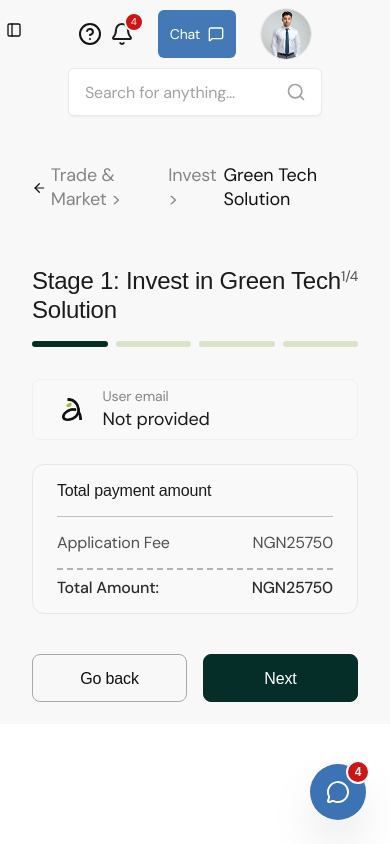
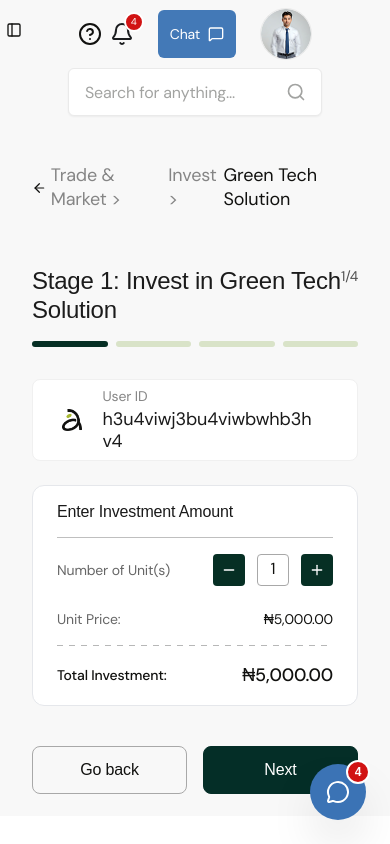
Before and after one commit to BloydIntel/antital-ui, a Next.js app: page /marketplace/invest in a window 390 px wide. Built offline with nearby package versions, Linux system fonts and the light colour scheme; no server answers; a web font is replaced by a local one.

Commit message:
Second commit

```diff
--- /dev/null
+++ b/src/app/(dashboard)/marketplace/invest/InvestmentPaymentSummary.tsx
@@ -0,0 +1,76 @@
+import { TYPOGRAPHY } from "@/constants/styles";
+import Image from "next/image"
+
+interface InvestmentPaymentSummaryProps {
+    unitCount: number;
+    unitPrice: number;
+    userId: string;
+    formattedDate: string;
+    platformFee: number;
+    totalAmount: number
+}
+
+export function InvestmentPaymentSummary({ unitCount, unitPrice, userId, formattedDate, platformFee, totalAmount }: InvestmentPaymentSummaryProps) {
+    return (
+        <div className="space-y-6">
+            {/* User ID Card */}
+            <div className={`grid grid-cols-10 bg-[#FFFFFF] rounded-lg py-2 px-2 lg:py-4 border border-[#F0F0F0]`}>
+                <div className="flex justify-center items-center col-span-2 lg:col-span-1">
+                    <Image src="/icons/antital-single.png" alt="antital icon" width={20} height={20} />
+                </div>
+
+                <div className="col-span-7 flex flex-col">
+                    <span className="text-[14px] text-[#858585] mb-1">User ID</span>
+                    <span className="text-[18px] text-[#1A1A1A] break-all">{userId || "No ID"}</span>
+                </div>
+                <div className="col-span-2 flex justify-center items-center ">
+                    <span className="text-[#1A1A1A] text-sm hidden md:block">{formattedDate}</span>
+                </div>
+            </div>
+
+            {/* Investment Calculator */}
+            <div className="bg-white border border-[#EAEAEA] rounded-xl p-6 space-y-6">
+                <h3 className="text-[16px] font-medium text-[#1A1A1A] border-b border-[#BFBFBF] pb-4">
+                    Enter Investment Amount
+                </h3>
+
+                <div className="space-y-4">
+
+                    <div className="flex justify-between text-[#505050] text-[16px]" style={TYPOGRAPHY.body}>
+                        <p>Units:</p>
+                        <p className="text-[#1B1B1B]">{unitCount}</p>
+                    </div>
+
+                    <div className="flex justify-between text-[#505050] text-[16px]" style={TYPOGRAPHY.body}>
+                        <p>Unit Price:</p>
+                        <p className="text-[#1B1B1B]">₦{unitPrice.toLocaleString()}.00</p>
+                    </div>
+
+                    <div className="flex justify-between text-[#505050] text-[16px]" style={TYPOGRAPHY.body}>
+                        <p>Subtotal:</p>
+                        <p className="text-[#1B1B1B]">₦{(unitCount * unitPrice).toLocaleString()}.00</p>
+                    </div>
+
+                    <div className="flex justify-between text-[#505050] text-[16px]" style={TYPOGRAPHY.body}>
+                        <p>Platform fee (2.5%):</p>
+                        <p className="text-[#1B1B1B]">₦{platformFee.toLocaleString()}.00</p>
+                    </div>
+
+                    <div
+                        className="pt-4 flex justify-between items-center"
+                        style={{
+                            ...TYPOGRAPHY.body,
+                            backgroundImage: `linear-gradient(to right, #1011114D 50%, rgba(255,255,255,0) 0%)`,
+                            backgroundPosition: 'top',
+                            backgroundSize: '12px 1px',
+                            backgroundRepeat: 'repeat-x',
+                        }}
+                    >
+                        <p className="font-medium text-[#2C2C2C]">Total Investment:</p>
+                        <p className="font-medium text-lg text-[#2C2C2C]">₦{totalAmount.toLocaleString()}.00</p>
+                    </div>
+                </div>
+            </div>
+        </div>
+    );
+}
--- a/src/components/onboarding/organisms/fundraiser/payment-application-fee/PaymentApplicationFee.tsx
+++ b/src/components/onboarding/organisms/fundraiser/payment-application-fee/PaymentApplicationFee.tsx
@@ -12,9 +12,14 @@ import { PaymentCardDetails } from "@/components/onboarding/organisms/fundraiser
 import { useOnboardingStore } from "@/store/onboardingStore"
 import { PAYMENT_SUBSTEPS } from "@/constants/paymentStep"
 import { useUserStore } from "@/store/userStore"
+import { InvestmentPaymentSummary } from "@/app/(dashboard)/marketplace/invest/InvestmentPaymentSummary"
 
 const companyDetails = {
     name: "Green Tech Solution"
+}
+
+const investmentDetails = {
+    unitPrice: 5000
 }
 
 export function PaymentApplicationFee() {
@@ -23,6 +28,8 @@ export function PaymentApplicationFee() {
     const { formData, updateFormData } = useOnboardingStore();
 
     const userId = useUserStore((state) => state.userId);
+
+    const [unitCount, setUnitCount] = useState(1);
 
     const [subStepIndex, setSubStepIndex] = useState(0);
     const [method, setMethod] = useState<PaymentMethod | null>(formData.paymentMethod);
@@ -36,6 +43,13 @@ export function PaymentApplicationFee() {
     const isFundraiserPaymentPage = pathName === "/onboarding/fundraiser/application-fee"
 
     const currentSubStep = PAYMENT_SUBSTEPS[subStepIndex];
+
+
+    const formattedDate = new Date().toLocaleDateString('en-GB', {
+        day: '2-digit',
+        month: 'short',
+        year: 'numeric'
+    });
 
     useEffect(() => {
         updateFormData({ paymentMethod: method });
@@ -76,6 +90,10 @@ export function PaymentApplicationFee() {
             router.back();
         }
     };
+
+    const subtotal = unitCount * investmentDetails.unitPrice;
+    const platformFee = subtotal * 0.025; // 2.5%
+    const total = subtotal + platformFee;
 
     const isNextDisabled = useMemo(() => {
         switch (currentSubStep) {
@@ -126,15 +144,31 @@ export function PaymentApplicationFee() {
             {/* Sub-step content */}
             <main>
                 {currentSubStep === "summary" && (
-                    isFundraiserPaymentPage
-                        ? <PaymentSummary email={formData.loginEmail} isFundraiserPaymentPage />
-                        : <PaymentSummary userId={userId!} isFundraiserPaymentPage />
+                    <PaymentSummary
+                        email={formData.loginEmail}
+                        userId={userId || "h3u4viwj3bu4viwbwhb3hv4"}
+                        isFundraiserPaymentPage={isFundraiserPaymentPage}
+                        unitCount={unitCount}
+                        setUnitCount={setUnitCount}
+                        unitPrice={investmentDetails.unitPrice}
+                        formattedDate={formattedDate}
+                    />
+                )}
+                {currentSubStep === "investment-summary" && (
+                    <InvestmentPaymentSummary
+                        unitCount={unitCount}
+                        unitPrice={investmentDetails.unitPrice}
+                        userId={userId || "h3u4viwj3bu4viwbwhb3hv4"}
+                        formattedDate={formattedDate}
+                        platformFee={platformFee}
+                        totalAmount={total}
+                    />
                 )}
                 {currentSubStep === "method" && (
                     <PaymentMethodSelect selectedMethod={method} onSelect={setMethod} />
                 )}
                 {currentSubStep === "details" && (
-                    <PaymentCardDetails cardData={cardData} setCardData={setCardData} />
+                    <PaymentCardDetails cardData={cardData} setCardData={setCardData} isFundraiserPaymentPage={isFundraiserPaymentPage} totalAmount={total} />
                 )}
             </main>
 
--- a/src/components/onboarding/organisms/fundraiser/payment-application-fee/PaymentCardDetails.tsx
+++ b/src/components/onboarding/organisms/fundraiser/payment-application-fee/PaymentCardDetails.tsx
@@ -6,14 +6,16 @@ import { TYPOGRAPHY } from "@/constants/styles"
 interface PaymentCardDetailsProps {
     cardData: CardFormData
     setCardData: (data: CardFormData) => void
+    isFundraiserPaymentPage: boolean
+    totalAmount?: number
 }
 
 const fee: ApplicationFee = {
     amount: 25750,
-    currency: "NGN"
+    currency: "₦"
 }
 
-export function PaymentCardDetails({ cardData, setCardData }: PaymentCardDetailsProps) {
+export function PaymentCardDetails({ cardData, setCardData, isFundraiserPaymentPage, totalAmount }: PaymentCardDetailsProps) {
 
     const handleInputChange = (field: keyof CardFormData, value: string) => {
         let formattedValue = value
@@ -37,13 +39,21 @@ export function PaymentCardDetails({ cardData, setCardData }: PaymentCardDetails
 
     return (
         <div>
-            <div className="border border-[#EAEAEA] rounded-xl py-4 px-6 space-y-4 mb-8" style={TYPOGRAPHY.body}>
+            <div className={`${isFundraiserPaymentPage ? "bg-[#F9F9F9]" : "bg-[#FFFFFF]"} border border-[#EAEAEA] rounded-xl py-4 px-6 space-y-4 mb-8`} style={TYPOGRAPHY.body}>
                 <h3 className="text-[16px] font-medium text-[#1A1A1A] border-b border-[#EAEAEA] pb-4">Application Fee</h3>
 
-                <div className="flex justify-between text-[#2C2C2C] text-[16px]">
-                    <span>Total Amount:</span>
-                    <span>{fee.currency}{fee.amount}</span>
-                </div>
+                {isFundraiserPaymentPage ?
+
+                    <div className="flex justify-between text-[#2C2C2C] text-[16px]">
+                        <span>Total Amount:</span>
+                        <span>{fee.currency}{fee.amount.toLocaleString()}.00</span>
+                    </div>
+                    :
+                    <div className="flex justify-between text-[#2C2C2C] text-[16px]">
+                        <span>Investment Total:</span>
+                        <span>{fee.currency}{(totalAmount!).toLocaleString()}.00</span>
+                    </div>
+                }
             </div>
 
             <div className="border border-[#E5E7EB] rounded-xl p-6 space-y-6 bg-white transition-all">
--- a/src/components/onboarding/organisms/fundraiser/payment-application-fee/PaymentSummary.tsx
+++ b/src/components/onboarding/organisms/fundraiser/payment-application-fee/PaymentSummary.tsx
@@ -2,12 +2,15 @@ import { TYPOGRAPHY } from "@/constants/styles"
 import { ApplicationFee } from "@/types/payment"
 import { Minus, Plus } from "lucide-react"
 import Image from "next/image"
-import { useState } from "react"
 
 interface PaymentSummary {
     email?: string
     userId?: string
     isFundraiserPaymentPage: boolean
+    unitCount: number
+    setUnitCount: (count: number) => void
+    unitPrice: number
+    formattedDate: string
 }
 
 const fee: ApplicationFee = {
@@ -16,15 +19,9 @@ const fee: ApplicationFee = {
 }
 
 
-export function PaymentSummary({ email, userId, isFundraiserPaymentPage }: PaymentSummary) {
-    const [unitCount, setUnitCount] = useState(1);
-    const UNIT_PRICE = 5000;
+export function PaymentSummary({ email, userId, isFundraiserPaymentPage, unitCount, setUnitCount, unitPrice, formattedDate }: PaymentSummary) {
 
-    const formattedDate = new Date().toLocaleDateString('en-GB', {
-        day: '2-digit',
-        month: 'short',
-        year: 'numeric'
-    });
+
 
     return (
         <div className="space-y-6">
@@ -57,7 +54,15 @@ export function PaymentSummary({ email, userId, isFundraiserPaymentPage }: Payme
                             <span>Application Fee</span>
                             <span>{fee.currency}{fee.amount}</span>
                         </div>
-                        <div className="border-t-2 border-dashed border-[#1011114D] my-2" />
+                        <div className="my-2"
+                            style={{
+                                ...TYPOGRAPHY.body,
+                                backgroundImage: `linear-gradient(to right, #1011114D 50%, rgba(255,255,255,0) 0%)`,
+                                backgroundPosition: 'top',
+                                backgroundSize: '12px 1px', // Increase 12px to make dashes longer
+                                backgroundRepeat: 'repeat-x',
+                            }}
+                        />
                         <div className="flex justify-between font-medium text-[#2C2C2C] text-[16px]">
                             <span>Total Amount:</span>
                             <span>{fee.currency}{fee.amount}</span>
@@ -70,14 +75,14 @@ export function PaymentSummary({ email, userId, isFundraiserPaymentPage }: Payme
                             <div className="flex items-center gap-3">
                                 <button
                                     onClick={() => setUnitCount(Math.max(1, unitCount - 1))}
-                                    className="w-8 h-8 flex items-center justify-center bg-[#062F24] text-white rounded"
+                                    className="w-8 h-8 flex items-center justify-center bg-[#062F24] text-white rounded cursor-pointer"
                                 >
                                     <Minus size={16} />
                                 </button>
                                 <span className="text-[16px] w-8 h-8 text-center border border-[#A8A8A8] rounded py-1">{unitCount}</span>
                                 <button
                                     onClick={() => setUnitCount(unitCount + 1)}
-                                    className="w-8 h-8 flex items-center justify-center bg-[#062F24] text-white rounded"
+                                    className="w-8 h-8 flex items-center justify-center bg-[#062F24] text-white rounded cursor-pointer"
                                 >
                                     <Plus size={16} />
                                 </button>
@@ -86,11 +91,19 @@ export function PaymentSummary({ email, userId, isFundraiserPaymentPage }: Payme
 
                         <div className="flex justify-between items-center mb-4">
                             <p className="text-[#666666]">Unit Price:</p>
-                            <p style={TYPOGRAPHY.body}>₦{UNIT_PRICE.toLocaleString()}.00</p>
+                            <p style={TYPOGRAPHY.body}>₦{unitPrice.toLocaleString()}.00</p>
                         </div>
-                        <div className="text-[16px] border-t-2 border-dashed border-[#1011114D] pt-4 flex justify-between items-center" style={TYPOGRAPHY.body}>
+                        <div className="text-[16px] pt-4 flex justify-between items-center"
+                            style={{
+                                ...TYPOGRAPHY.body,
+                                backgroundImage: `linear-gradient(to right, #1011114D 50%, rgba(255,255,255,0) 0%)`,
+                                backgroundPosition: 'top',
+                                backgroundSize: '12px 1px', // Increase 12px to make dashes longer
+                                backgroundRepeat: 'repeat-x',
+                            }}
+                        >
                             <p className="font-medium">Total Investment:</p>
-                            <p className="font-medium text-lg">₦{(unitCount * UNIT_PRICE).toLocaleString()}.00</p>
+                            <p className="font-medium text-lg">₦{(unitCount * unitPrice).toLocaleString()}.00</p>
                         </div>
                     </>
                 )}
--- a/src/constants/paymentStep.ts
+++ b/src/constants/paymentStep.ts
@@ -2,6 +2,7 @@ import { PaymentSubStep } from "@/types/payment"
 
 export const PAYMENT_SUBSTEPS: readonly PaymentSubStep[] = [
     "summary",
+    "investment-summary",
     "method",
     "details"
 ] as const;
--- a/src/types/payment.ts
+++ b/src/types/payment.ts
@@ -1,10 +1,10 @@
-export type PaymentSubStep = "summary" | "method" | "details";
+export type PaymentSubStep = "summary" | "investment-summary" | "method" | "details";
 
 export type PaymentMethod = "card" | "transfer" | "opay";
 
 export interface ApplicationFee {
     amount: number
-    currency: "NGN"
+    currency: string
 }
 
 export interface UserPaymentInfo {
```
